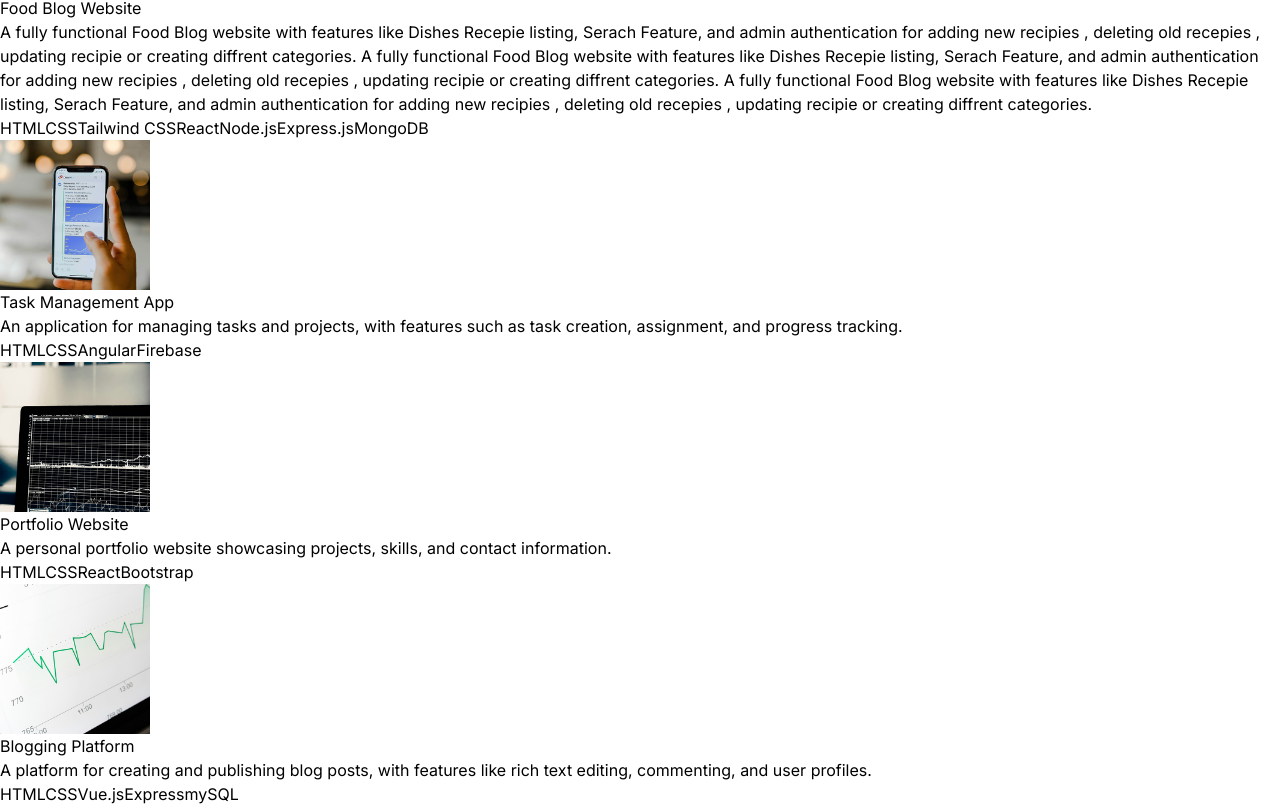
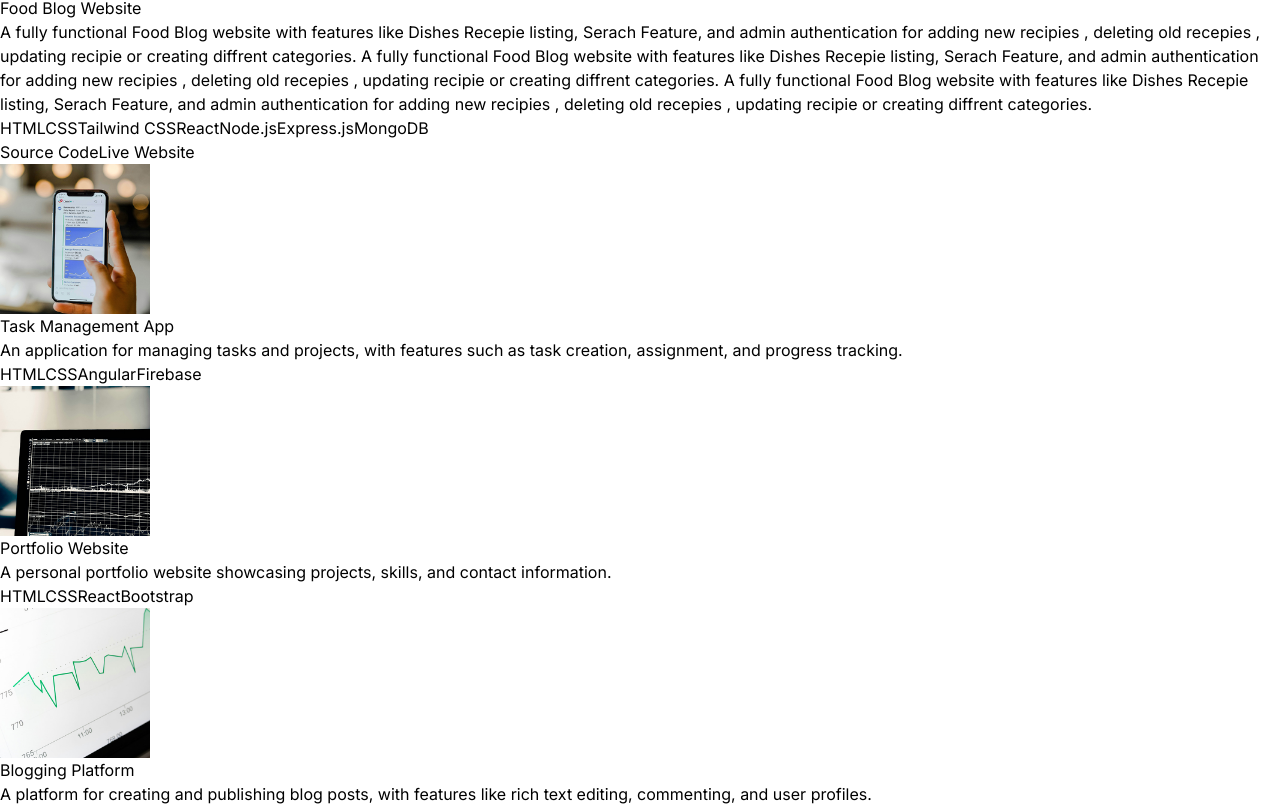
Before and after one commit to Vedantb27/React-Portfolio, a React (Vite) app: page / in a window 1280 px wide. Shown: the part 2938-3744 px from the top of the page. Built offline with nearby package versions, Linux system fonts and the light colour scheme.

Commit message:
github source code and Live website link added

```diff
--- a/src/components/Projects.jsx
+++ b/src/components/Projects.jsx
@@ -38,6 +38,7 @@ const Projects = () => {
             >
               <h6 className="mb-2 font-semibold">{project.title}</h6>
               <p className="mb-4 text-neutral-400">{project.description}</p>
+              <div className="mb-4">
                 {project.technologies.map((tech, techIndex) => (
                   <span
                     className="mr-2 rounded bg-neutral-900 px-2 py-1 text-sm font-medium text-purple-800"
@@ -46,12 +47,35 @@ const Projects = () => {
                     {tech}
                   </span>
                 ))}
+              </div>
+              <div className="flex gap-4">
+                {project.githublink && (
+                  <a
+                    href={project.githublink}
+                    target="_blank"
+                    rel="noopener noreferrer"
+                    className="bg-blue-500 hover:bg-blue-700 text-white font-bold py-2 px-4 rounded"
+                  >
+                    Source Code
+                  </a>
+                )}
+                {project.livelink && (
+                  <a
+                    href={project.livelink}
+                    target="_blank"
+                    rel="noopener noreferrer"
+                    className="bg-green-500 hover:bg-green-700 text-white font-bold py-2 px-4 rounded"
+                  >
+                    Live Website
+                  </a>
+                )}
+              </div>
             </motion.div>
           </div>
         ))}
       </div>
     </div>
   );
-}
+};
 
 export default Projects;
--- a/src/constants/index.js
+++ b/src/constants/index.js
@@ -45,8 +45,8 @@ export const PROJECTS = [
     description:
       "A fully functional Food Blog  website with features like Dishes Recepie listing, Serach Feature, and admin authentication for adding new recipies , deleting old recepies , updating recipie or creating diffrent categories. A fully functional Food Blog  website with features like Dishes Recepie listing, Serach Feature, and admin authentication for adding new recipies , deleting old recepies , updating recipie or creating diffrent categories. A fully functional Food Blog  website with features like Dishes Recepie listing, Serach Feature, and admin authentication for adding new recipies , deleting old recepies , updating recipie or creating diffrent categories.",
     technologies: ["HTML", "CSS","Tailwind CSS", "React", "Node.js","Express.js", "MongoDB"],
-    githublink:"",
-    livelink:"",
+    githublink:"https://github.com/Vedantb27/Foodblogfrontend",
+    livelink:"https://foodbloglive.vercel.app",
   },
   {
     title: "Task Management App",
```
Lines whose indentation alone changed are shown as unchanged.
